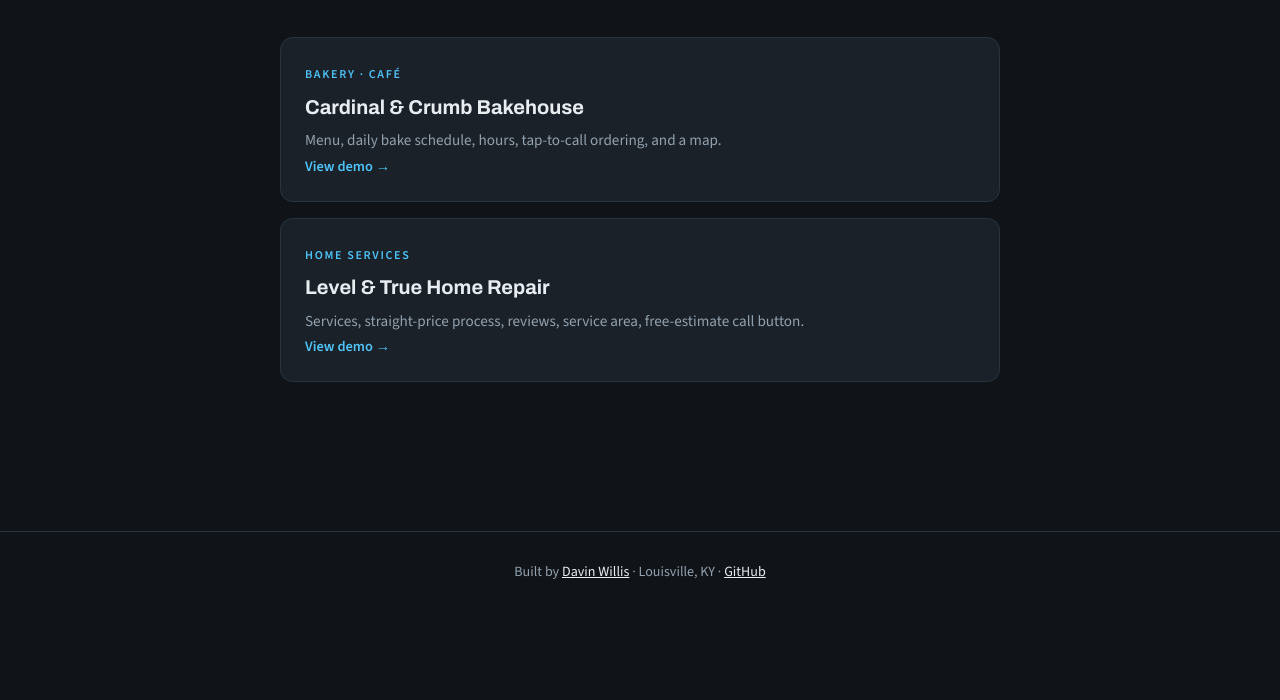
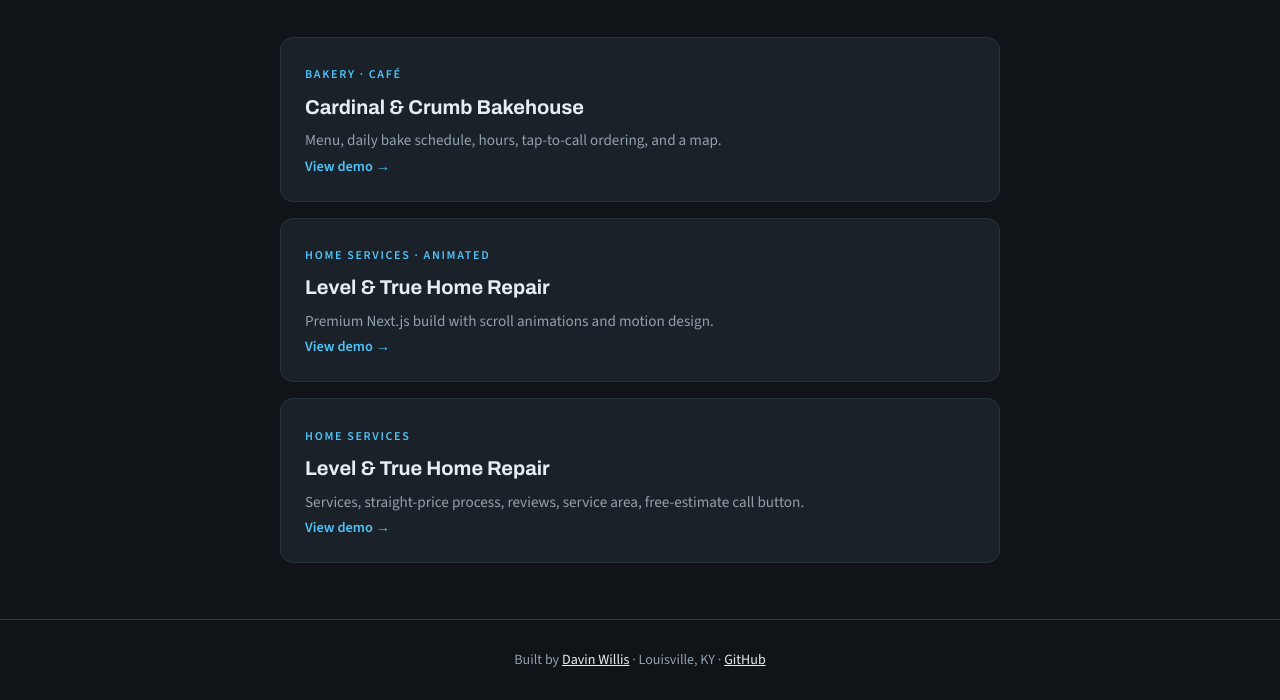
Before and after one commit to Davin-Willis/demos, a plain HTML site: page index.html in a window 1280 px wide. Shown: the part 188-888 px from the top of the page. Before the commit the page ends 800 px from the top, so only its background shows below. Drawn offline with nearby package versions, Linux system fonts and the light colour scheme.

Commit message:
Update index.html

```diff
--- a/index.html
+++ b/index.html
@@ -43,6 +43,13 @@
       <span class="go">View demo →</span>
     </a>
 
+<a class="card" href="https://davin-willis.github.io/handyman-site/">
+  <span class="type">Home services · Animated</span>
+  <h2>Level &amp; True Home Repair</h2>
+  <p>Premium Next.js build with scroll animations and motion design.</p>
+  <span class="go">View demo →</span>
+</a>
+
     <a class="card" href="handyman.html">
       <span class="type">Home services</span>
       <h2>Level &amp; True Home Repair</h2>
```
